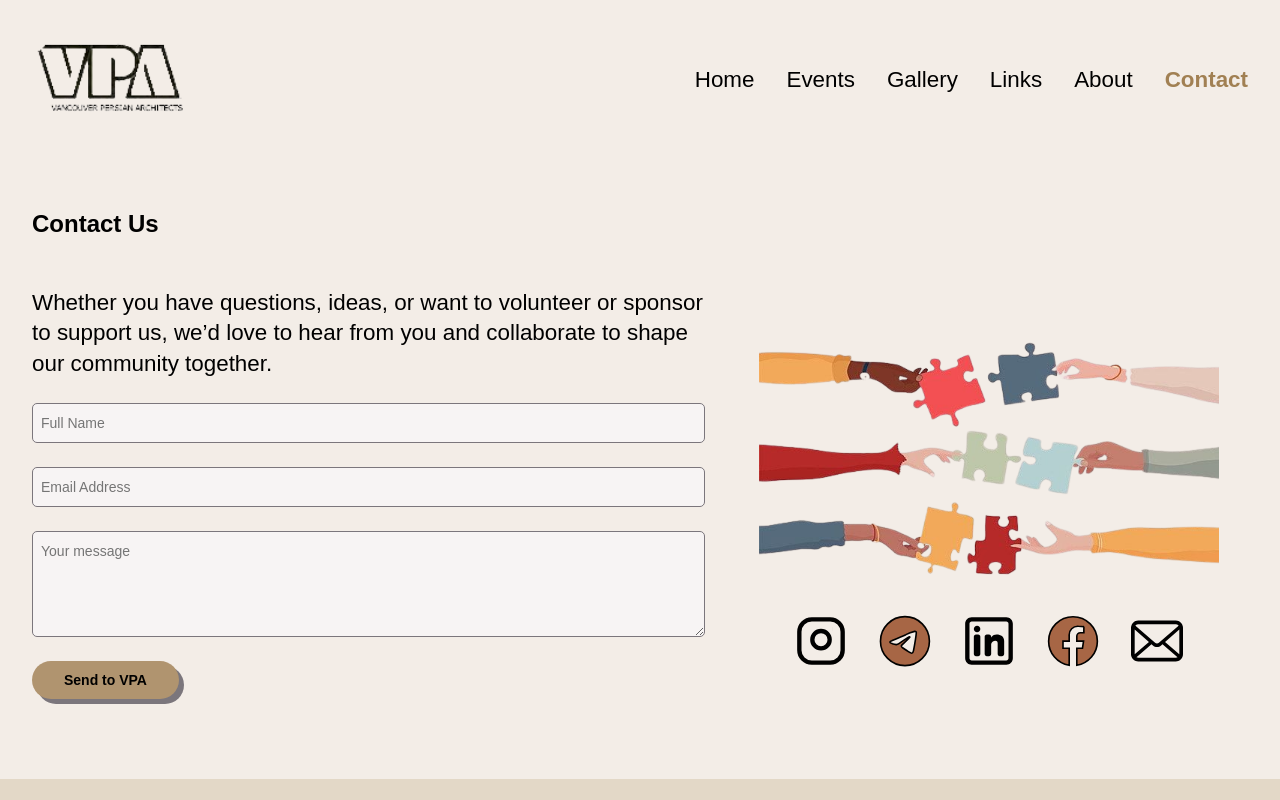
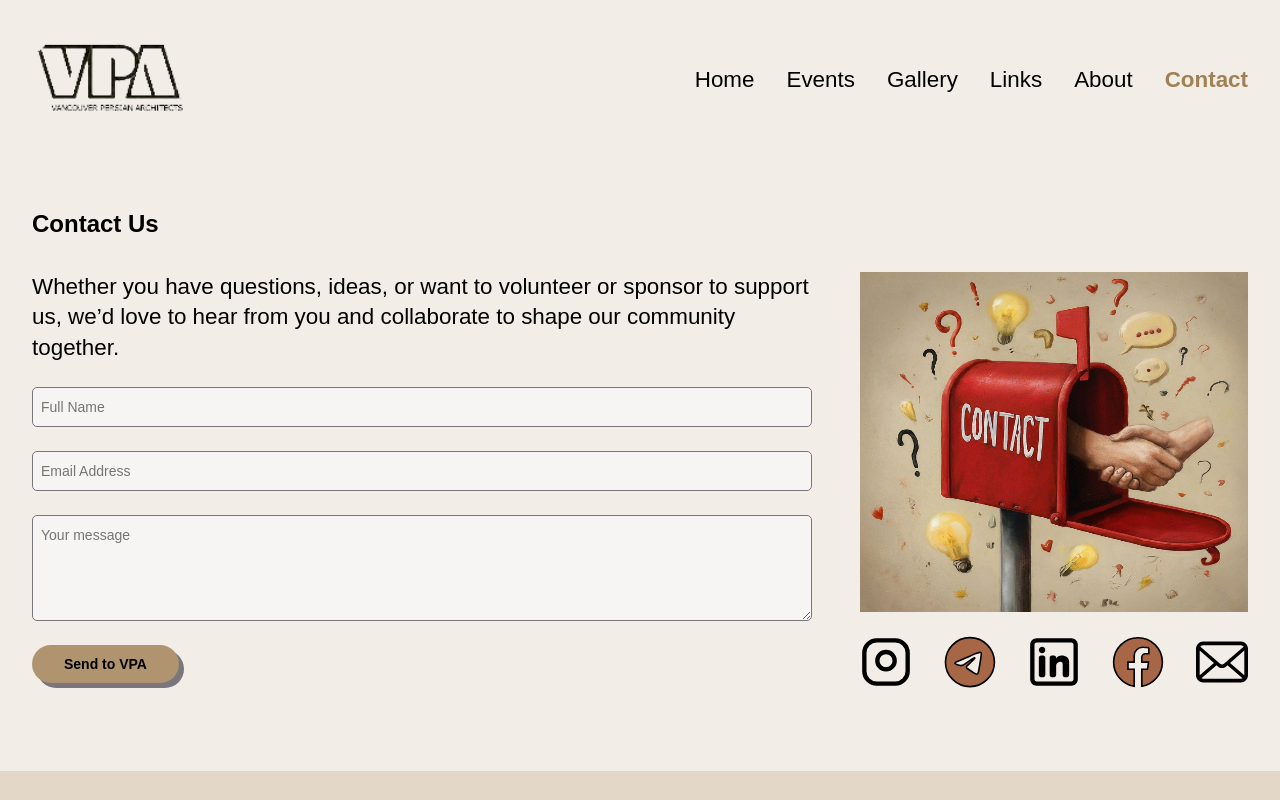
Before and after one commit to BehinaBhr/VPA, a React (Create React App) app: page /contact in a window 1280 px wide. Shown: the top 800 px of the page. Built offline with nearby package versions, Linux system fonts and the light colour scheme; grey boxes are pictures that could not be loaded.

Commit message:
Change Contact page image and related styling, improve class names with BEM, and remove unused commented code

```diff
--- a/src/components/ContactForm/ContactForm.scss
+++ b/src/components/ContactForm/ContactForm.scss
@@ -46,6 +46,7 @@
       @include labels-links-button;
       padding: $smallest-space-between $tablet-padding;
       background-color: $sand;
+      margin-bottom: $smallest-space-between;
       border: none;
       border-radius: $oval-border-radius;
       cursor: pointer;
--- a/src/pages/Contact/Contact.js
+++ b/src/pages/Contact/Contact.js
@@ -2,105 +2,23 @@ import "./Contact.scss";
 import { DocumentTitle } from "../../utils/utils";
 import ContactForm from "../../components/ContactForm/ContactForm";
 import ContactLink from "../../components/ContactLinks/ContactLink";
-import connectLogo from "../../assets/images/connect.png";
+import ContactPic from "../../assets/images/contact.jpeg";
+
 const Contact = () => {
   DocumentTitle("Contact Us");
-  //   user_name: "",
-  //   user_email: "",
-  //   message: "",
-  // });
-  // const [formSubmitted, setFormSubmitted] = useState(false);
-  // const [errors, setErrors] = useState({});
-  // const [successMessageVisible, setSuccessMessageVisible] = useState(false);
-
-  // const form = useRef();
-
-  // const handleChange = (event) => {
-  //   const { name, value } = event.target;
-  //   setFormData({ ...formData, [name]: value });
-
-  //   // Clear the related error when user starts typing
-  //   if (name === "user_email") {
-  //     setErrors((prevErrors) => ({
-  //       ...prevErrors,
-  //       user_email: "", // Clear the error message for email field
-  //     }));
-  //   }
-  // };
-
-  // const validateForm = () => {
-  //   const validationErrors = {};
-
-  //   if (!formData.user_name.trim()) {
-  //     validationErrors.user_name = "Please enter your name";
-  //   }
-
-  //   const emailRegex = /^\w+([.-]?\w+)*@\w+([.-]?\w+)*\.\w{2,3}$/;
-  //   if (!emailRegex.test(formData.user_email)) {
-  //     validationErrors.user_email = "Please enter a valid email address";
-  //   }
-
-  //   if (!formData.message.trim()) {
-  //     validationErrors.message = "Please enter your message";
-  //   }
-
-  //   return validationErrors;
-  // };
-
-  // const handleSubmit = async (event) => {
-  //   event.preventDefault();
-  //   const validationErrors = validateForm();
-
-  //   if (Object.keys(validationErrors).length === 0) {
-  //     try {
-  //       const response = await emailjs.sendForm(
-  //         "service_ddftbnt",
-  //         "template_nt5x99r",
-  //         form.current,
-  //         "7r8MHzHo8KITRpU-c"
-  //       );
-
-  //       if (response.status === 200) {
-  //         setFormSubmitted(true);
-  //         setSuccessMessageVisible(true);
-  //         console.log("Message sent successfully!", response.text);
-  //         setFormData({
-  //           user_name: "",
-  //           user_email: "",
-  //           message: "",
-  //         });
-  //       } else {
-  //         console.error("Email sending error:", response.text);
-  //       }
-  //     } catch (error) {
-  //       console.error("Error submitting form:", error);
-  //     }
-  //   } else {
-  //     setErrors(validationErrors);
-  //   }
-  // };
-
-  // useEffect(() => {
-  //   if (successMessageVisible) {
-  //     const timer = setTimeout(() => {
-  //       setSuccessMessageVisible(false);
-  //     }, 3000);
-  //     return () => clearTimeout(timer);
-  //   }
-  // }, [successMessageVisible]);
 
   return (
     <div className="contact">
       <h2 className="contact__title">Contact Us</h2>
 
       <div className="contact__body">
-        <section className="contact__img-wrapper">
-          <img className="contact__slogan" src={connectLogo} alt="two hand shaking " loading="lazy" />
+        <section className="contact__banner">
+          <img className="contact__banner-img" src={ContactPic} alt="handshake through a mailbox " loading="lazy" />
           <ContactLink />
         </section>
 
-        <section className="contact__content">
-          <p className="contact__info">
+        <section className="contact__info">
+          <p className="contact__info-text">
             Whether you have questions, ideas, or want to volunteer or sponsor to support us, we’d love to hear from you
             and collaborate to shape our community together.
           </p>
--- a/src/pages/Contact/Contact.scss
+++ b/src/pages/Contact/Contact.scss
@@ -10,67 +10,73 @@
   gap: $mid-space-between;
   @include tablet {
     align-items: flex-start;
-    gap: $large-space-between;
+    gap: $tablet-padding;
   }
 
   &__title {
     @include subheader;
-    color: $black;
   }
 
   &__body {
     display: flex;
     flex-direction: column;
     align-items: center;
-    gap: $mid-space-between;
+    gap: $mobile-padding;
     @include tablet {
+      align-items: stretch;
       flex-direction: row-reverse;
+      justify-content: space-between;
+      gap: $tablet-padding;
+    }
+    @include desktop {
+      gap: $large-space-between;
     }
   }
 
-  &__img-wrapper {
+  &__banner {
     display: flex;
     flex-direction: column;
     align-items: center;
     width: 100%;
     gap: $mobile-padding;
     @include tablet {
+      width: 40%;
       gap: $mid-space-between;
     }
-  }
-  &__slogan {
+
+    &-img {
       display: flex;
-    justify-content: center;
-    width: 235px;
+      justify-content: flex-end;
+      width: 250px;
       @include tablet {
-      justify-content: flex-end;
-      width: 340px;
+        width: 100%;
       }
       @include desktop {
-      width: 460px;
+        max-height: 340px;
       }
     }
+
     .contact-links {
       display: flex;
       gap: $mobile-padding;
-    @include tablet {
-      flex-direction: row;
+      @include desktop {
         gap: $tablet-padding;
       }
     }
+  }
 
-  &__content {
+  &__info {
     display: flex;
     flex-direction: column;
     align-items: center;
+    width: 90%;
     gap: $small-space-between;
     @include tablet {
       align-items: flex-start;
       gap: $mid-space-between;
     }
-  }
 
-  &__info {
+    &-text {
       @include body-large;
       text-align: center;
       &--bold {
@@ -80,65 +86,5 @@
         text-align: left;
       }
     }
-  // &__form {
-  //   display: flex;
-  //   width: 100%;
-  //   flex-direction: column;
-  //   gap: $mobile-padding;
-  //   @include tablet {
-  //     gap: $mid-space-between;
-  //   }
-
-  //   &-group {
-  //     display: flex;
-  //     flex-direction: column;
-  //     gap: $smallest-space-between;
-
-  //     label {
-  //       @include body-large;
-  //     }
-
-  //     input,
-  //     textarea {
-  //       @include body-medium;
-  //       background-color: $white;
-  //       color: $fade-black;
-  //       width: 100%;
-  //       padding: $smallest-space-between;
-  //       border: 1px solid $gray;
-  //       border-radius: 5px;
-  //       &:focus {
-  //         outline: none;
-  //         border-color: $beige;
-  //       }
-  //     }
-  //   }
-  //   &-button {
-  //     align-self: center;
-  //     @include tablet {
-  //       align-self: flex-start;
-  //     }
-  //   }
-  // }
-  // button {
-  //   @include labels-links-button;
-  //   padding: $smallest-space-between $tablet-padding;
-  //   background-color: $sand;
-  //   border: none;
-  //   border-radius: $oval-border-radius;
-  //   cursor: pointer;
-  //   box-shadow: 5px 5px $gray;
-  //   transition: box-shadow 0.2s ease, transform 0.2s ease;
-  //   // button effect: being pushed down on hover
-  //   &:hover {
-  //     box-shadow: 3px 3px $gray;
-  //     transform: translateY(4px);
-  //   }
-  // }
-  // &__success-message {
-  //   background-color: $dirty;
-  //   border-radius: 5px;
-  //   padding: $mobile-padding;
-  //   @include body-large;
-  // }
   }
+}
```
Also changed, not shown: src/assets/images/connect.png (deleted), src/assets/images/contact.jpeg (added). Lines whose indentation alone changed are shown as unchanged.
